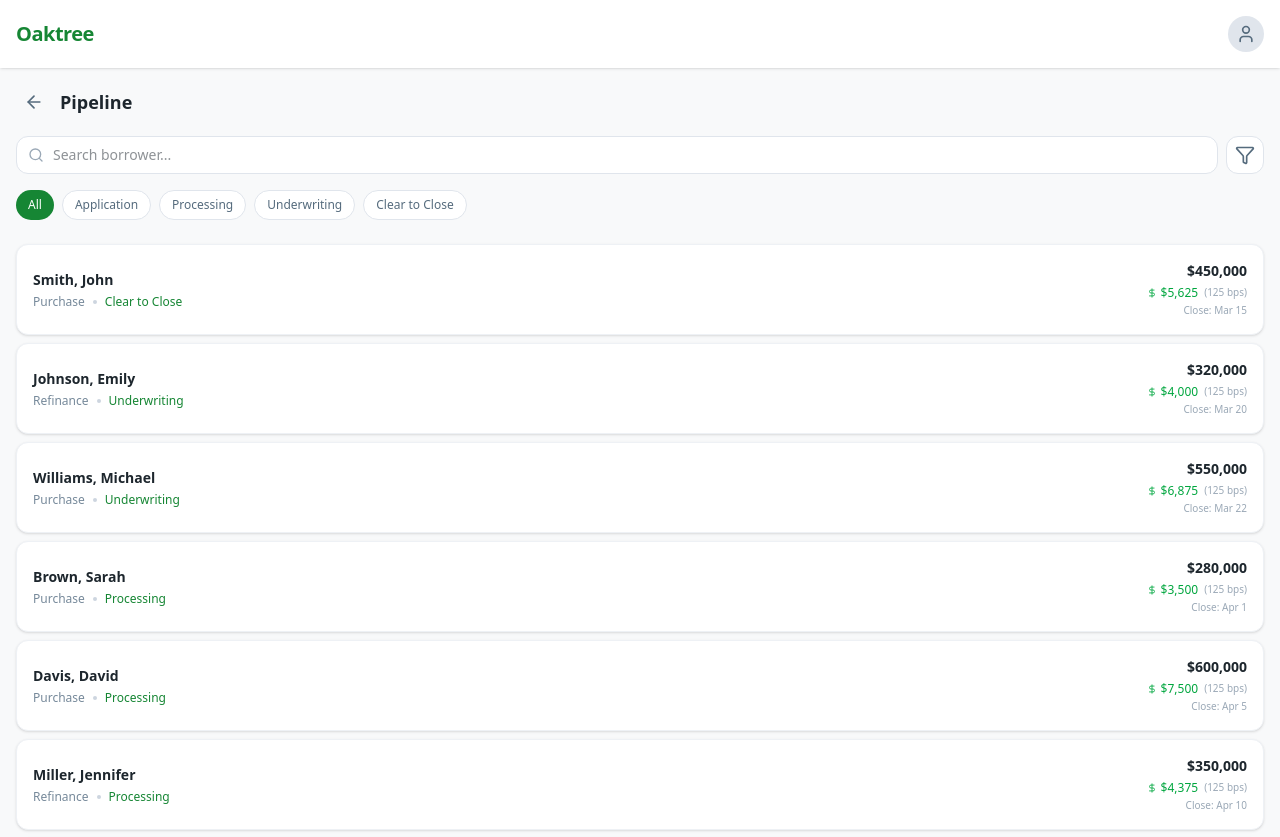
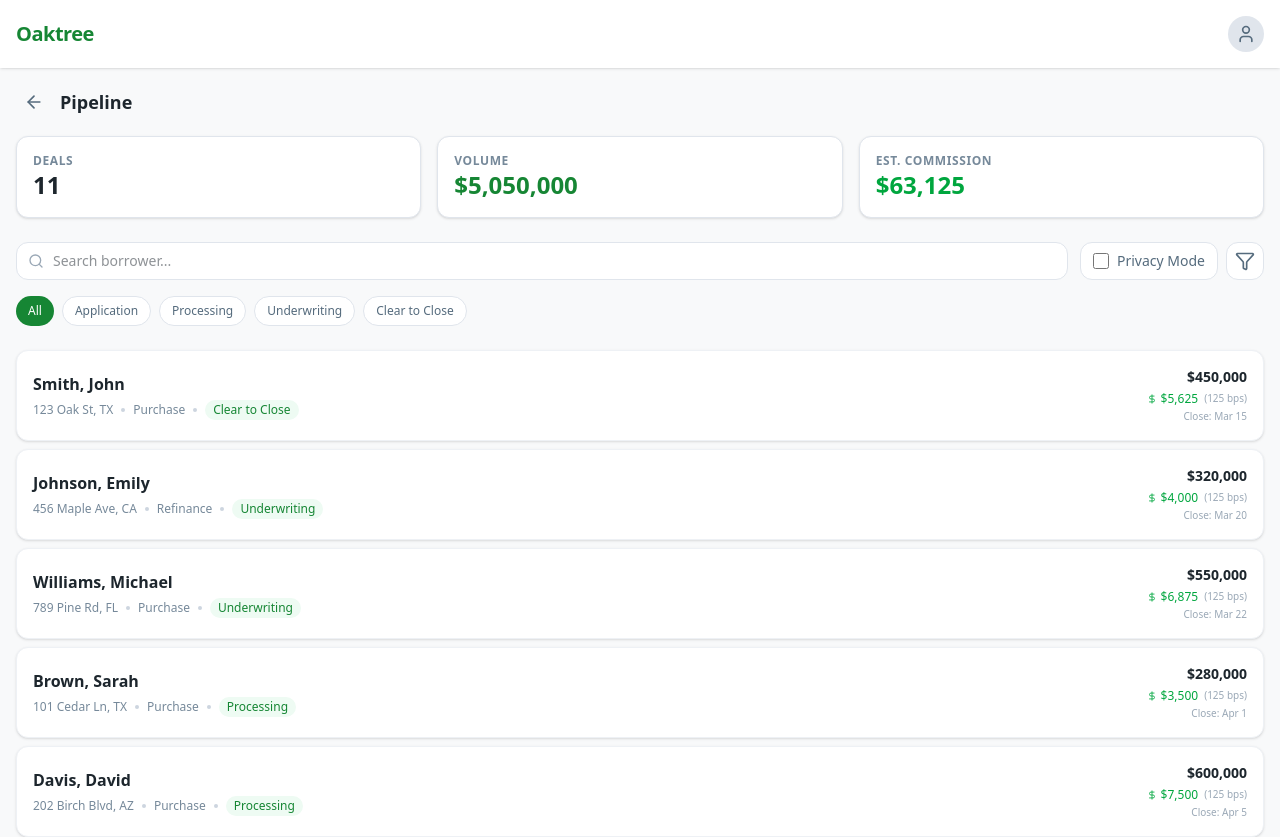
Before and after one commit to hamamilton/oaktree-command-center, a React (Vite) app: page /pipeline in a window 1280 px wide. Shown: the top 837 px of the page. Built offline with nearby package versions, Linux system fonts and the light colour scheme.

Commit message:
feat: Enhanced Pipeline with Metrics, Privacy Toggle, and Address Data

```diff
--- a/src/pages/Pipeline.tsx
+++ b/src/pages/Pipeline.tsx
@@ -12,6 +12,8 @@ const Pipeline = () => {
     const [tiers, setTiers] = useState<Tier[]>([]);
     const [loading, setLoading] = useState(true);
     const [filterStage, setFilterStage] = useState<string>('All');
+    const [searchTerm, setSearchTerm] = useState('');
+    const [showPrivacy, setShowPrivacy] = useState(false);
 
     useEffect(() => {
         const loadData = async () => {
@@ -38,9 +40,16 @@ const Pipeline = () => {
     const activeTier = tiers.find(t => t.name === user?.tier);
     const userBps = activeTier?.commissionBps || 100; // Default to 100bps if not found
 
-    const filteredDeals = filterStage === 'All'
-        ? deals
-        : deals.filter(d => d.stage === filterStage);
+    const filteredDeals = deals.filter(d => {
+        const matchesStage = filterStage === 'All' || d.stage === filterStage;
+        const matchesSearch = d.borrowerName.toLowerCase().includes(searchTerm.toLowerCase());
+        return matchesStage && matchesSearch;
+    });
+
+    // Calculate Metrics based on filtered view
+    const totalDeals = filteredDeals.length;
+    const totalVolume = filteredDeals.reduce((sum, d) => sum + d.loanAmount, 0);
+    const totalCommission = filteredDeals.reduce((sum, d) => sum + (d.loanAmount * (userBps / 10000)), 0);
 
     const formatCurrency = (amount: number) => {
         return new Intl.NumberFormat('en-US', {
@@ -72,19 +81,50 @@ const Pipeline = () => {
                 <span className="text-lg font-bold text-gray-900 dark:text-white">Pipeline</span>
             </div>
 
+            {/* Metrics Bar */}
+            <div className="grid grid-cols-3 gap-4 mb-6">
+                <div className="bg-white dark:bg-gray-800 p-4 rounded-xl border border-gray-200 dark:border-gray-700 shadow-sm">
+                    <p className="text-xs text-gray-500 uppercase font-bold tracking-wider">Deals</p>
+                    <p className="text-2xl font-bold text-gray-900 dark:text-white">{totalDeals}</p>
+                </div>
+                <div className="bg-white dark:bg-gray-800 p-4 rounded-xl border border-gray-200 dark:border-gray-700 shadow-sm">
+                    <p className="text-xs text-gray-500 uppercase font-bold tracking-wider">Volume</p>
+                    <p className="text-2xl font-bold text-primary-600 dark:text-primary-400">{formatCurrency(totalVolume)}</p>
+                </div>
+                <div className="bg-white dark:bg-gray-800 p-4 rounded-xl border border-gray-200 dark:border-gray-700 shadow-sm">
+                    <p className="text-xs text-gray-500 uppercase font-bold tracking-wider">Est. Commission</p>
+                    <p className="text-2xl font-bold text-green-600 dark:text-green-400">{formatCurrency(totalCommission)}</p>
+                </div>
+            </div>
+
             {/* Search and Filters */}
-            <div className="flex gap-2">
+            <div className="flex flex-col md:flex-row gap-3">
                 <div className="relative flex-1">
                     <Search className="absolute left-3 top-1/2 -translate-y-1/2 text-gray-400" size={16} />
                     <input
                         type="text"
                         placeholder="Search borrower..."
+                        value={searchTerm}
+                        onChange={(e) => setSearchTerm(e.target.value)}
                         className="w-full pl-9 pr-4 py-2 bg-white dark:bg-gray-800 border border-gray-200 dark:border-gray-700 rounded-xl text-sm focus:outline-none focus:ring-2 focus:ring-primary-500 dark:text-white"
                     />
                 </div>
-                <button className="p-2 bg-white dark:bg-gray-800 border border-gray-200 dark:border-gray-700 rounded-xl text-gray-600 dark:text-gray-300 hover:bg-gray-50 dark:hover:bg-gray-700">
-                    <Filter size={20} />
-                </button>
+
+                <div className="flex items-center gap-2">
+                    <label className="flex items-center gap-2 text-sm text-gray-600 dark:text-gray-300 cursor-pointer select-none bg-white dark:bg-gray-800 px-3 py-2 rounded-xl border border-gray-200 dark:border-gray-700 hover:bg-gray-50 dark:hover:bg-gray-700">
+                        <input
+                            type="checkbox"
+                            checked={showPrivacy}
+                            onChange={(e) => setShowPrivacy(e.target.checked)}
+                            className="w-4 h-4 text-primary-600 rounded focus:ring-primary-500"
+                        />
+                        Privacy Mode
+                    </label>
+
+                    <button className="p-2 bg-white dark:bg-gray-800 border border-gray-200 dark:border-gray-700 rounded-xl text-gray-600 dark:text-gray-300 hover:bg-gray-50 dark:hover:bg-gray-700">
+                        <Filter size={20} />
+                    </button>
+                </div>
             </div>
 
             {/* Horizontal Scroll Filter Chips */}
@@ -110,14 +150,22 @@ const Pipeline = () => {
                 {filteredDeals.map((deal) => (
                     <div
                         key={deal.id}
-                        className="bg-white dark:bg-gray-800 p-4 rounded-xl border border-gray-100 dark:border-gray-700 shadow-sm flex justify-between items-center"
+                        className="bg-white dark:bg-gray-800 p-4 rounded-xl border border-gray-100 dark:border-gray-700 shadow-sm flex flex-col md:flex-row justify-between items-start md:items-center gap-4"
                     >
                         <div>
-                            <h4 className="font-semibold text-gray-900 dark:text-white text-sm">{deal.borrowerName}</h4>
-                            <div className="flex items-center gap-2 mt-1">
+                            <h4 className="font-semibold text-gray-900 dark:text-white text-base">
+                                {showPrivacy ? 'Client #' + deal.id.substring(1) : deal.borrowerName}
+                            </h4>
+                            <div className="flex items-center gap-2 mt-1 flex-wrap">
+                                <span className="text-xs text-gray-500 dark:text-gray-400 flex items-center gap-1">
+                                    {deal.address}, {deal.state}
+                                </span>
+                                <span className="w-1 h-1 rounded-full bg-gray-300"></span>
                                 <span className="text-xs text-gray-500 dark:text-gray-400">{deal.loanType}</span>
                                 <span className="w-1 h-1 rounded-full bg-gray-300"></span>
-                                <span className="text-xs text-primary-600 dark:text-primary-400">{deal.stage}</span>
+                                <span className="text-xs font-medium text-primary-600 dark:text-primary-400 px-2 py-0.5 bg-primary-50 dark:bg-primary-900/30 rounded-full">
+                                    {deal.stage}
+                                </span>
                             </div>
                         </div>
                         <div className="text-right">
--- a/src/services/mockData.ts
+++ b/src/services/mockData.ts
@@ -29,6 +29,8 @@ export interface Deal {
     stage: string;
     loanType: string; // e.g., 'Purchase', 'Refinance'
     closeDate: string;
+    address: string;
+    state: string;
 }
 
 export interface ProductionMetric {
@@ -156,17 +158,17 @@ export const MOCK_PIPELINE: PipelineStage[] = [
 ];
 
 export const MOCK_DEALS: Deal[] = [
-    { id: 'd1', borrowerName: 'Smith, John', loanAmount: 450000, stage: 'Clear to Close', loanType: 'Purchase', closeDate: '2026-03-15' },
-    { id: 'd2', borrowerName: 'Johnson, Emily', loanAmount: 320000, stage: 'Underwriting', loanType: 'Refinance', closeDate: '2026-03-20' },
-    { id: 'd3', borrowerName: 'Williams, Michael', loanAmount: 550000, stage: 'Underwriting', loanType: 'Purchase', closeDate: '2026-03-22' },
-    { id: 'd4', borrowerName: 'Brown, Sarah', loanAmount: 280000, stage: 'Processing', loanType: 'Purchase', closeDate: '2026-04-01' },
-    { id: 'd5', borrowerName: 'Davis, David', loanAmount: 600000, stage: 'Processing', loanType: 'Purchase', closeDate: '2026-04-05' },
-    { id: 'd6', borrowerName: 'Miller, Jennifer', loanAmount: 350000, stage: 'Processing', loanType: 'Refinance', closeDate: '2026-04-10' },
-    { id: 'd7', borrowerName: 'Wilson, Robert', loanAmount: 420000, stage: 'Application', loanType: 'Purchase', closeDate: '2026-04-15' },
-    { id: 'd8', borrowerName: 'Moore, Elizabeth', loanAmount: 380000, stage: 'Application', loanType: 'Purchase', closeDate: '2026-04-20' },
-    { id: 'd9', borrowerName: 'Taylor, Anderson', loanAmount: 500000, stage: 'Application', loanType: 'Refinance', closeDate: '2026-04-25' },
-    { id: 'd10', borrowerName: 'Anderson, Thomas', loanAmount: 750000, stage: 'Application', loanType: 'Purchase', closeDate: '2026-04-30' },
-    { id: 'd11', borrowerName: 'Thomas, Jackson', loanAmount: 450000, stage: 'Application', loanType: 'Purchase', closeDate: '2026-05-05' },
+    { id: 'd1', borrowerName: 'Smith, John', loanAmount: 450000, stage: 'Clear to Close', loanType: 'Purchase', closeDate: '2026-03-15', address: '123 Oak St', state: 'TX' },
+    { id: 'd2', borrowerName: 'Johnson, Emily', loanAmount: 320000, stage: 'Underwriting', loanType: 'Refinance', closeDate: '2026-03-20', address: '456 Maple Ave', state: 'CA' },
+    { id: 'd3', borrowerName: 'Williams, Michael', loanAmount: 550000, stage: 'Underwriting', loanType: 'Purchase', closeDate: '2026-03-22', address: '789 Pine Rd', state: 'FL' },
+    { id: 'd4', borrowerName: 'Brown, Sarah', loanAmount: 280000, stage: 'Processing', loanType: 'Purchase', closeDate: '2026-04-01', address: '101 Cedar Ln', state: 'TX' },
+    { id: 'd5', borrowerName: 'Davis, David', loanAmount: 600000, stage: 'Processing', loanType: 'Purchase', closeDate: '2026-04-05', address: '202 Birch Blvd', state: 'AZ' },
+    { id: 'd6', borrowerName: 'Miller, Jennifer', loanAmount: 350000, stage: 'Processing', loanType: 'Refinance', closeDate: '2026-04-10', address: '303 Elm St', state: 'WA' },
+    { id: 'd7', borrowerName: 'Wilson, Robert', loanAmount: 420000, stage: 'Application', loanType: 'Purchase', closeDate: '2026-04-15', address: '404 Spruce Dr', state: 'CO' },
+    { id: 'd8', borrowerName: 'Moore, Elizabeth', loanAmount: 380000, stage: 'Application', loanType: 'Purchase', closeDate: '2026-04-20', address: '505 Willow Way', state: 'TX' },
+    { id: 'd9', borrowerName: 'Taylor, Anderson', loanAmount: 500000, stage: 'Application', loanType: 'Refinance', closeDate: '2026-04-25', address: '606 Aspen Ct', state: 'FL' },
+    { id: 'd10', borrowerName: 'Anderson, Thomas', loanAmount: 750000, stage: 'Application', loanType: 'Purchase', closeDate: '2026-04-30', address: '707 Redwood Pl', state: 'CA' },
+    { id: 'd11', borrowerName: 'Thomas, Jackson', loanAmount: 450000, stage: 'Application', loanType: 'Purchase', closeDate: '2026-05-05', address: '808 Magnolia Ln', state: 'GA' },
 ];
 
 export const MOCK_PRODUCTION_HISTORY: ProductionHistoryItem[] = [
```
